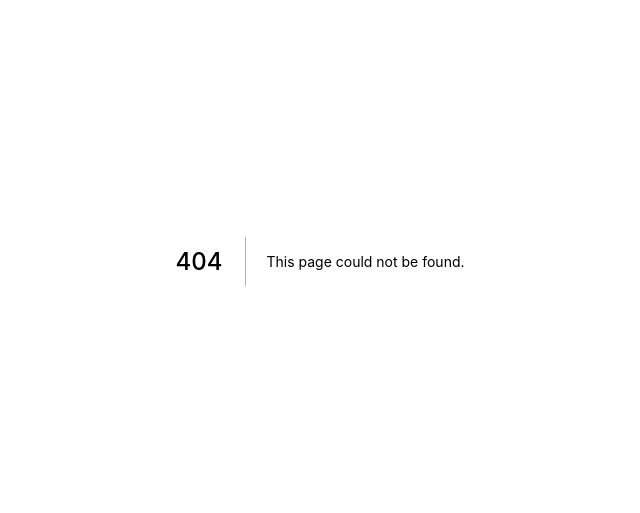
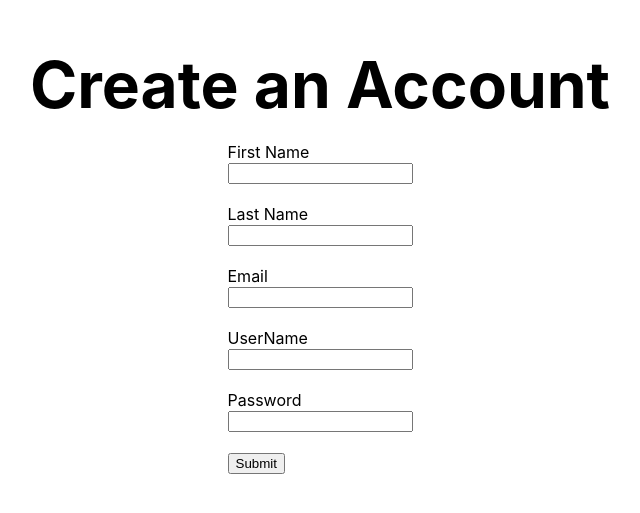
Before and after one commit to Ronatos/UNF-SoC-Honors-in-Computing-Hours-Tracking, a Next.js app: page /account in a window 1280 px wide. Before the commit this address had no page. Shown: the part 139-652 px from the top of the page, without its empty margins (320-960 px from the left). Built offline with nearby package versions, Linux system fonts and the light colour scheme.

Commit message:
added create account page

```diff
--- /dev/null
+++ b/pages/account.js
@@ -0,0 +1,127 @@
+import Head from 'next/head'
+import Image from 'next/image'
+import styles from '../styles/Home.module.css'
+
+export default function Home() {
+  return (
+    <div className={styles.container}>
+      <Head>
+        <title>Create Next App</title>
+        <meta name="description" content="Generated by create next app" />
+        <link rel="icon" href="/favicon.ico" />
+      </Head>
+
+      <main className={styles.main}>
+        <h5 className={styles.title}>
+        Create an Account
+        </h5>
+
+      {/* Create form */}
+        <div className="form">
+          <form>
+            <div className="input-container">
+            <br></br>
+            <label>First Name</label>
+            <br></br>
+            <input type="text" name="firstname" required />
+
+            <br></br>
+            </div>
+
+
+            <div className="input-container">
+            <br></br>
+            <label>Last Name</label>
+            <br></br>
+            <input type="text" name="lastname" required />
+            </div>
+            <div className="input-container">
+            <br></br>
+            <label>Email</label>
+            <br></br>
+            <input type="email" name="mail" required />
+            </div>
+
+            <div className="input-container">
+            <br></br>
+              <label>UserName</label>
+              <br></br>
+              <input type="text" name="uname" required />
+            </div>
+
+            <div className="input-container">
+            <br></br>
+              <label>Password</label>
+              <br></br>
+              <input type="password" name="pass" required />
+            </div>
+
+          <div className="button-container">
+          <br></br>
+            <input type="submit" />
+
+          </div>
+
+
+          </form>
+
+
+
+
+        </div>
+
+
+
+
+
+        {/* <p className={styles.description}>
+          Get started by editing{' '}
+          <code className={styles.code}>pages/index.js</code>
+        </p> */}
+
+        {/* <div className={styles.grid}> */}
+          {/* <a href="https://nextjs.org/docs" className={styles.card}>
+            <h2>Documentation &rarr;</h2>
+            <p>Find in-depth information about Next.js features and API.</p>
+          </a>
+
+          <a href="https://nextjs.org/learn" className={styles.card}>
+            <h2>Learn &rarr;</h2>
+            <p>Learn about Next.js in an interactive course with quizzes!</p>
+          </a> */}
+
+          {/* <a
+            href="https://github.com/vercel/next.js/tree/canary/examples"
+            className={styles.card}
+          >
+            <h2>Examples &rarr;</h2>
+            <p>Discover and deploy boilerplate example Next.js projects.</p>
+          </a>
+
+          <a
+            href="https://vercel.com/new?utm_source=create-next-app&utm_medium=default-template&utm_campaign=create-next-app"
+            className={styles.card}
+          >
+            <h2>Deploy &rarr;</h2>
+            <p>
+              Instantly deploy your Next.js site to a public URL with Vercel.
+            </p>
+          </a> */}
+        {/* </div> */}
+      </main>
+
+      {/* <footer className={styles.footer}>
+        <a
+          href="https://vercel.com?utm_source=create-next-app&utm_medium=default-template&utm_campaign=create-next-app"
+          target="_blank"
+          rel="noopener noreferrer"
+        >
+          Powered by{' '}
+          <span className={styles.logo}>
+            <Image src="/vercel.svg" alt="Vercel Logo" width={72} height={16} />
+          </span>
+        </a>
+      </footer> */}
+    </div>
+  )
+}
```
